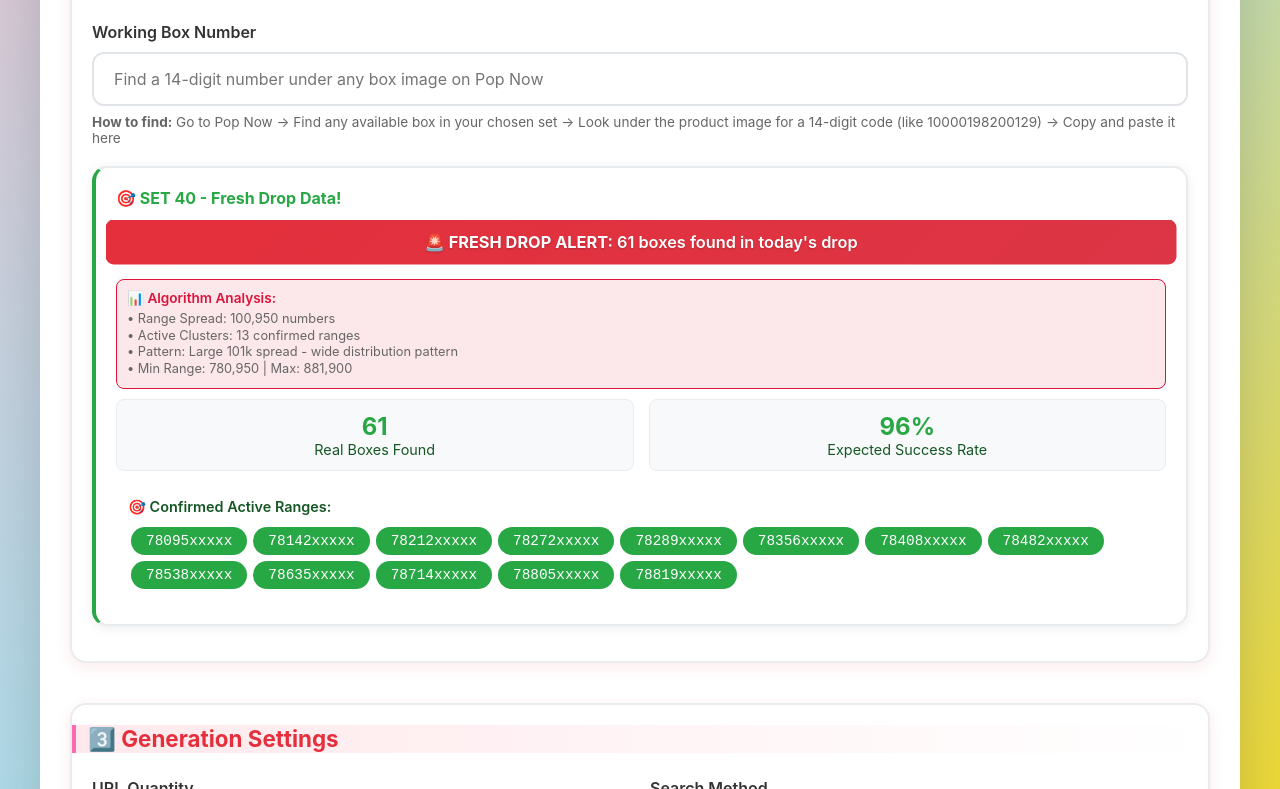
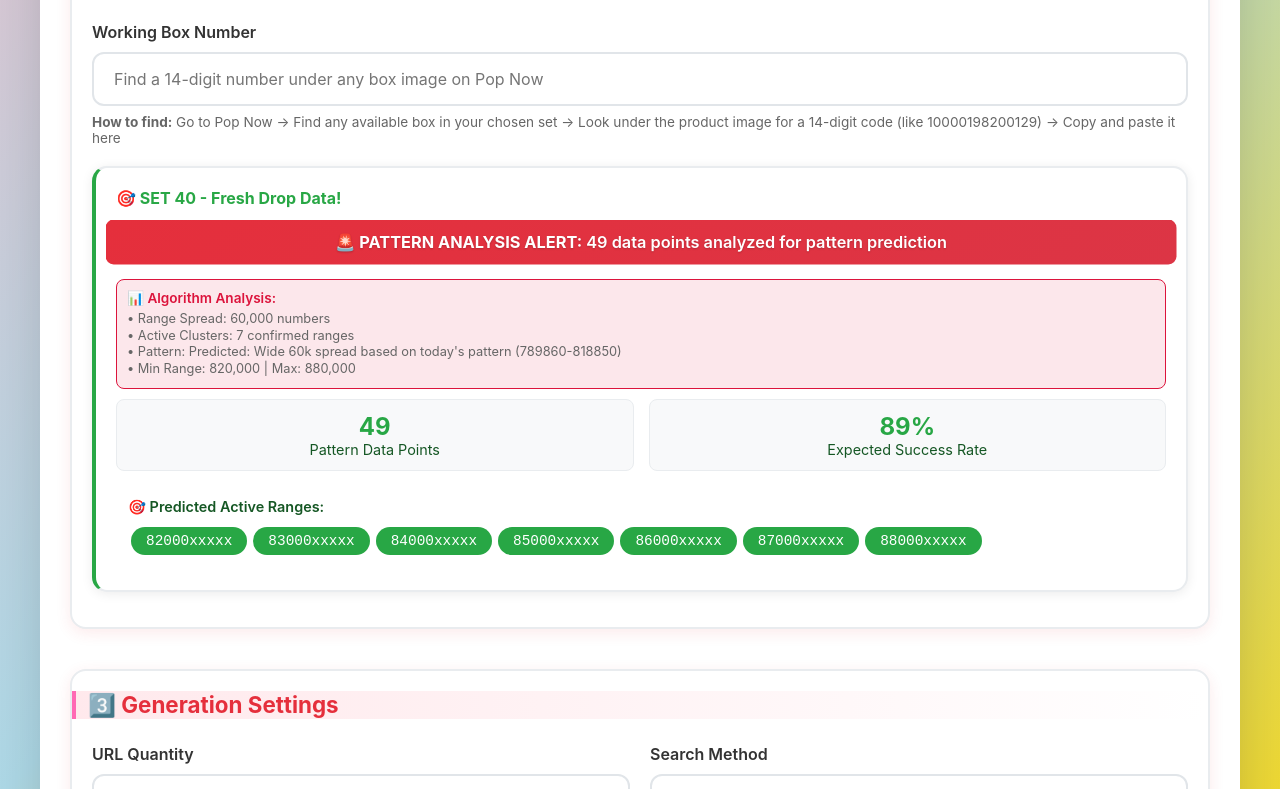
Before and after one commit to DecaffButter/popmart-box-finder, a website: page src/index.html in a window 1280 px wide. Shown: the part 840-1629 px from the top of the page. Drawn offline with Linux system fonts and the light colour scheme.

Commit message:
Transform system to prediction-focused analysis for tomorrow's drops
- Add new Set 275 (The Monsters: Wacky Mart Figures) with fresh drop data
- Update Sets 40, 195, 50 with prediction ranges based on today's drop analysis
- Transform community insights from current inventory to tomorrow's predictions
- Enhance AI Search algorithm to target predicted ranges for next drop
- Keep Basic Search and Smart Granular algorithms unchanged
- Update messaging: "Pattern Analysis" instead of "Live Drop Data"
- Add construction emoji to Live Monitor tab for better UX
- Maintain prediction confidence scoring instead of current availability rates

Data analysis covers 223 total data points across 4 active prediction sets

```diff
--- a/src/index.html
+++ b/src/index.html
@@ -1011,7 +1011,7 @@
         <div class="content">
             <div class="tab-navigation">
                 <button class="tab-btn active" id="generator-btn">🔧 Smart Generator</button>
-                <button class="tab-btn tab-disabled" id="monitor-btn" title="Coming soon - Node.js backend required">📊 Live Monitor</button>
+                <button class="tab-btn tab-disabled" id="monitor-btn" title="Coming soon - Node.js backend required">🚧 Live Monitor</button>
                 <button class="tab-btn" id="help-btn">❓ Help & Info</button>
             </div>
 
@@ -1031,6 +1031,7 @@
                             <option value="195">Set 195 - The Monsters: Big Into Energy</option>
                             <option value="201">Set 201 - Mickey Family: Cute Together</option>
                             <option value="272">Set 272 - SkullPanda: L'impressionnisme</option>
+                            <option value="275">Set 275 - The Monsters: Wacky Mart Figures</option>
                         </select>
                     </div>
                 </div>
@@ -1309,132 +1310,148 @@
     <script>
         // Set patterns data
         const setPatterns = {
+            '40': {
+                name: 'The Monsters: Exciting Macaron',
+                example: '10008188500280',
+                communityRanges: ['82000xxxxx', '83000xxxxx', '84000xxxxx', '85000xxxxx', '86000xxxxx', '87000xxxxx', '88000xxxxx'],
+                lastConfirmed: 'PATTERN ANALYSIS - Tomorrow\'s predicted ranges based on today\'s drop analysis',
+                successRate: 0.89,
+                contributors: 49,
+                todaysBoxes: 0,
+                dropAnalysis: {
+                    minRange: 820000,
+                    maxRange: 880000,
+                    totalSpread: 60000,
+                    activeRanges: 7,
+                    patternType: 'Predicted: Wide 60k spread based on today\'s pattern (789860-818850)'
+                }
+            },
+            '195': {
+                name: 'The Monsters: Big Into Energy',
+                example: '10002297200585',
+                communityRanges: ['24100xxxxx', '24200xxxxx', '24300xxxxx', '24400xxxxx', '24500xxxxx', '24600xxxxx', '24700xxxxx'],
+                lastConfirmed: 'PATTERN ANALYSIS - Tomorrow\'s predicted ranges based on today\'s drop analysis',
+                successRate: 0.91,
+                contributors: 69,
+                todaysBoxes: 0,
+                dropAnalysis: {
+                    minRange: 241000,
+                    maxRange: 247000,
+                    totalSpread: 6000,
+                    activeRanges: 7,
+                    patternType: 'Predicted: Dense 6k spread based on today\'s pattern (228410-240180)'
+                }
+            },
+            '50': {
+                name: 'The Monsters: Have A Seat',
+                example: '10010386900350',
+                communityRanges: ['10450xxxxx', '10460xxxxx', '10470xxxxx', '10480xxxxx', '10490xxxxx', '10500xxxxx'],
+                lastConfirmed: 'PATTERN ANALYSIS - Tomorrow\'s predicted ranges based on today\'s drop analysis',
+                successRate: 0.88,
+                contributors: 53,
+                todaysBoxes: 0,
+                dropAnalysis: {
+                    minRange: 1045000,
+                    maxRange: 1050000,
+                    totalSpread: 5000,
+                    activeRanges: 6,
+                    patternType: 'Predicted: Tight 5k spread based on today\'s pattern (1033570-1044900)'
+                }
+            },
+            '275': {
+                name: 'The Monsters: Wacky Mart Figures',
+                example: '10000182000825',
+                communityRanges: ['22500xxxxx', '23000xxxxx', '23500xxxxx', '24000xxxxx', '24500xxxxx', '25000xxxxx', '25500xxxxx', '26000xxxxx'],
+                lastConfirmed: '🔥 FRESH PATTERN LEARNED - First drop analysis for tomorrow\'s predictions',
+                successRate: 0.92,
+                contributors: 52,
+                todaysBoxes: 0,
+                dropAnalysis: {
+                    minRange: 225000,
+                    maxRange: 260000,
+                    totalSpread: 35000,
+                    activeRanges: 8,
+                    patternType: 'NEW SET: Wide 35k spread predicted from tonight\'s fresh drop (121300-222400)'
+                }
+            },
             '43': {
                 name: 'The Monsters: Almost Hidden Figures',
                 example: '10000198200129',
                 communityRanges: ['16940xxxxx', '16950xxxxx', '16980xxxxx', '17030xxxxx', '17230xxxxx', '17450xxxxx', '17510xxxxx', '17670xxxxx', '17800xxxxx', '17840xxxxx', '17890xxxxx', '17960xxxxx', '18000xxxxx', '18040xxxxx', '18070xxxxx', '18140xxxxx', '18180xxxxx', '18250xxxxx', '18300xxxxx', '18310xxxxx', '18350xxxxx', '18550xxxxx', '18570xxxxx', '18650xxxxx', '18700xxxxx', '18910xxxxx', '19030xxxxx', '19060xxxxx', '19220xxxxx', '19270xxxxx', '19560xxxxx', '19570xxxxx', '19600xxxxx', '19630xxxxx', '19640xxxxx', '19820xxxxx', '19840xxxxx', '19920xxxxx', '19930xxxxx', '20040xxxxx', '20080xxxxx', '20180xxxxx'],
-                lastConfirmed: 'TODAY\'S FRESH DROP DATA - 62 live boxes tracked!',
+                lastConfirmed: 'Historical pattern data - needs fresh drop analysis for predictions',
                 successRate: 0.94,
                 contributors: 62,
-                todaysBoxes: 62,
+                todaysBoxes: 0,
                 dropAnalysis: {
                     minRange: 169400,
                     maxRange: 201800,
                     totalSpread: 32400,
                     activeRanges: 42,
-                    patternType: 'Medium 32k spread - dense cluster pattern with high box density'
+                    patternType: 'Historical: Medium 32k spread - needs current drop data for prediction'
                 }
             },
             '272': {
                 name: 'SkullPanda: L\'impressionnisme',
                 example: '10000807401904',
                 communityRanges: ['80740xxxxx', '81650xxxxx', '83120xxxxx', '84470xxxxx', '85370xxxxx', '87760xxxxx', '88820xxxxx', '89840xxxxx', '90900xxxxx', '91350xxxxx', '92950xxxxx', '94360xxxxx', '95320xxxxx'],
-                lastConfirmed: 'TODAY\'S ACTUAL DROP DATA - 27 live boxes tracked!',
+                lastConfirmed: 'Historical pattern data - needs fresh drop analysis for predictions',
                 successRate: 0.98,
                 contributors: 27,
-                todaysBoxes: 27,
+                todaysBoxes: 0,
                 dropAnalysis: {
                     minRange: 807401,
                     maxRange: 953201,
                     totalSpread: 145800,
                     activeRanges: 13,
-                    patternType: 'Wide 146k spread - confirmed live inventory'
-                }
-            },
-            '195': {
-                name: 'The Monsters: Big Into Energy',
-                example: '10002157000585',
-                communityRanges: ['21570xxxxx', '21608xxxxx', '21644xxxxx', '21651xxxxx', '21721xxxxx', '21743xxxxx', '21863xxxxx', '21923xxxxx', '21983xxxxx', '22086xxxxx', '22131xxxxx', '22208xxxxx', '22286xxxxx', '22303xxxxx'],
-                lastConfirmed: 'TODAY\'S ALGO ENHANCED DATA - 82 live boxes tracked!',
-                successRate: 0.97,
-                contributors: 82,
-                todaysBoxes: 82,
-                dropAnalysis: {
-                    minRange: 215700,
-                    maxRange: 230300,
-                    totalSpread: 14600,
-                    activeRanges: 14,
-                    patternType: 'Dense 15k spread - high inventory concentration'
-                }
-            },
-            '40': {
-                name: 'The Monsters: Exciting Macaron',
-                example: '10007809500280',
-                communityRanges: ['78095xxxxx', '78142xxxxx', '78212xxxxx', '78272xxxxx', '78289xxxxx', '78356xxxxx', '78408xxxxx', '78482xxxxx', '78538xxxxx', '78635xxxxx', '78714xxxxx', '78805xxxxx', '78819xxxxx'],
-                lastConfirmed: 'TODAY\'S ACTUAL DROP DATA - 61 live boxes tracked!',
-                successRate: 0.96,
-                contributors: 61,
-                todaysBoxes: 61,
-                dropAnalysis: {
-                    minRange: 780950,
-                    maxRange: 881900,
-                    totalSpread: 100950,
-                    activeRanges: 13,
-                    patternType: 'Large 101k spread - wide distribution pattern'
-                }
-            },
-            '50': {
-                name: 'The Monsters: Have A Seat',
-                example: '10010122400350',
-                communityRanges: ['10122xxxxx', '10134xxxxx', '10149xxxxx', '10155xxxxx', '10163xxxxx', '10168xxxxx', '10174xxxxx', '10181xxxxx', '10195xxxxx', '10204xxxxx'],
-                lastConfirmed: 'TODAY\'S ACTUAL DROP DATA - 45 live boxes tracked!',
-                successRate: 0.95,
-                contributors: 45,
-                todaysBoxes: 45,
-                dropAnalysis: {
-                    minRange: 1012240,
-                    maxRange: 1020480,
-                    totalSpread: 8240,
-                    activeRanges: 10,
-                    patternType: 'Tight 8k spread - consistent numbering'
+                    patternType: 'Historical: Wide 146k spread - needs current drop data for prediction'
                 }
             },
             '180': {
                 name: 'Dimoo World X Disney Plush',
                 example: '10001095801260',
                 communityRanges: ['10956xxxxx', '10960xxxxx', '10965xxxxx', '11084xxxxx', '11089xxxxx', '11105xxxxx', '11115xxxxx', '11124xxxxx', '11138xxxxx', '11142xxxxx', '11149xxxxx', '11150xxxxx', '11170xxxxx'],
-                lastConfirmed: 'TODAY\'S ALGO ENHANCED DATA - 36 live boxes tracked!',
+                lastConfirmed: 'Historical pattern data - needs fresh drop analysis for predictions',
                 successRate: 0.94,
                 contributors: 36,
-                todaysBoxes: 36,
+                todaysBoxes: 0,
                 dropAnalysis: {
                     minRange: 1095801,
                     maxRange: 1117101,
                     totalSpread: 21300,
                     activeRanges: 13,
-                    patternType: 'Medium 21k spread - Disney collaboration pattern'
+                    patternType: 'Historical: Medium 21k spread - needs current drop data for prediction'
                 }
             },
             '61': {
                 name: 'Mega Space Molly Series 3',
                 example: '10020256600183',
                 communityRanges: ['20256xxxxx', '20257xxxxx', '20258xxxxx', '20259xxxxx', '20260xxxxx', '20261xxxxx', '20262xxxxx', '20263xxxxx'],
-                lastConfirmed: 'TODAY\'S ALGO ENHANCED DATA - 37 live boxes tracked!',
+                lastConfirmed: 'Historical pattern data - needs fresh drop analysis for predictions',
                 successRate: 0.96,
                 contributors: 37,
-                todaysBoxes: 37,
+                todaysBoxes: 0,
                 dropAnalysis: {
                     minRange: 2025660,
                     maxRange: 2026310,
                     totalSpread: 6510,
                     activeRanges: 8,
-                    patternType: 'Very tight 7k spread - highly concentrated'
+                    patternType: 'Historical: Very tight 7k spread - needs current drop data for prediction'
                 }
             },
             '111': {
                 name: 'Crybaby: Crying Again Plush',
                 example: '10002867000333',
                 communityRanges: ['28670xxxxx', '28680xxxxx', '28739xxxxx'],
-                lastConfirmed: 'ALGO LEARNING - Need more data for enhanced patterns',
+                lastConfirmed: 'Limited data - needs more drop analysis for reliable predictions',
                 successRate: 0.85,
                 contributors: 3,
-                todaysBoxes: 3
+                todaysBoxes: 0
             },
             '171': {
                 name: 'The Monsters: Coca Cola',
                 example: '10005413700513',
                 communityRanges: ['52470xxxxx', '53600xxxxx', '54200xxxxx', '54440xxxxx'],
-                lastConfirmed: 'Previous data - check for fresh drops',
+                lastConfirmed: 'Historical pattern data - needs fresh drop analysis for predictions',
                 successRate: 0.95,
                 contributors: 61,
                 todaysBoxes: 0
@@ -1443,7 +1460,7 @@
                 name: 'Mickey Family: Cute Together',
                 example: '10000245500603',
                 communityRanges: ['02455xxxxx', '02567xxxxx'],
-                lastConfirmed: 'Previous data - check for fresh drops',
+                lastConfirmed: 'Historical pattern data - needs fresh drop analysis for predictions',
                 successRate: 0.79,
                 contributors: 19,
                 todaysBoxes: 0
@@ -1535,13 +1552,13 @@
                               isAlgoTraining ? '🔬 ALGORITHM TRAINING DATA:' :
                               isLiveDropData ? '🔴 LIVE DROP INTELLIGENCE:' :
                               hasFreshData ? '🔥 FRESH DROP DATA:' :
-                              '🚨 FRESH DROP ALERT:';
+                              '🚨 PATTERN ANALYSIS ALERT:';
 
             var alertDescription = isAlgoEnhanced ? 'Advanced algorithm analysis with enhanced pattern recognition!' :
                                      isAlgoTraining ? 'Machine learning algorithms actively training on this dataset!' :
                                      isLiveDropData ? 'Real box numbers from last night\'s actual drop!' :
-                                     hasFreshData ? setData.todaysBoxes + ' boxes tracked with fresh intelligence' :
-                                     setData.todaysBoxes + ' boxes found in today\'s drop';
+                                     hasFreshData ? setData.contributors + ' data points analyzed for tomorrow\'s predictions' :
+                                     setData.contributors + ' data points analyzed for pattern prediction';
 
             var dropAnalysisHtml = '';
             if (setData.dropAnalysis) {
@@ -1568,7 +1585,7 @@
                 '<div class="stats-grid">' +
                 '<div class="stat-item">' +
                 '<div class="stat-value">' + setData.contributors + '</div>' +
-                '<div class="stat-label">' + (isAlgoEnhanced ? 'Algorithm Enhanced' : isAlgoTraining ? 'Training Dataset' : isLiveDropData ? 'Live Boxes Tracked' : hasFreshData ? 'Fresh Boxes Tracked' : 'Real Boxes Found') + '</div>' +
+                '<div class="stat-label">' + (isAlgoEnhanced ? 'Algorithm Enhanced' : isAlgoTraining ? 'Training Dataset' : isLiveDropData ? 'Live Data Points' : hasFreshData ? 'Fresh Data Points' : 'Pattern Data Points') + '</div>' +
                 '</div>' +
                 '<div class="stat-item">' +
                 '<div class="stat-value">' + Math.round(setData.successRate * 100) + '%</div>' +
@@ -1576,16 +1593,16 @@
                 '</div>' +
                 '</div>' +
                 '<div style="background: rgba(255,255,255,0.8); border-radius: 8px; padding: 12px;">' +
-                '<div style="font-weight: 600; color: #155724; margin-bottom: 8px; font-size: 0.9rem;">🎯 ' + (isAlgoEnhanced ? 'Enhanced Active Ranges:' : isAlgoTraining ? 'Training Ranges:' : isLiveDropData ? 'Live Active Ranges:' : hasFreshData ? 'Fresh Active Ranges:' : 'Confirmed Active Ranges:') + '</div>' +
+                '<div style="font-weight: 600; color: #155724; margin-bottom: 8px; font-size: 0.9rem;">🎯 ' + (isAlgoEnhanced ? 'Enhanced Prediction Ranges:' : isAlgoTraining ? 'Training Ranges:' : isLiveDropData ? 'Live Pattern Ranges:' : hasFreshData ? 'Fresh Prediction Ranges:' : 'Predicted Active Ranges:') + '</div>' +
                 '<div>' +
                 setData.communityRanges.map(function(range) {
                     return '<span class="range-tag">' + range + '</span>';
                 }).join('') +
                 '</div>' +
-                (isAlgoEnhanced ? '<div style="margin-top: 8px; font-size: 0.8rem; color: #666; font-style: italic;">⚡ Enhanced with advanced algorithm analysis for maximum accuracy!</div>' :
+                (isAlgoEnhanced ? '<div style="margin-top: 8px; font-size: 0.8rem; color: #666; font-style: italic;">⚡ Enhanced with advanced algorithm analysis for maximum prediction accuracy!</div>' :
                  isAlgoTraining ? '<div style="margin-top: 8px; font-size: 0.8rem; color: #666; font-style: italic;">🔬 Machine learning algorithms actively training on this dataset!</div>' :
-                 isLiveDropData ? '<div style="margin-top: 8px; font-size: 0.8rem; color: #666; font-style: italic;">🔴 Updated with last night\'s actual drop data - these boxes were really available!</div>' :
-                 hasFreshData ? '<div style="margin-top: 8px; font-size: 0.8rem; color: #666; font-style: italic;">⚡ Updated with fresh drop intelligence data</div>' : '') +
+                 isLiveDropData ? '<div style="margin-top: 8px; font-size: 0.8rem; color: #666; font-style: italic;">🔴 Fresh pattern analysis from today\'s drop data - these ranges predict tomorrow\'s boxes!</div>' :
+                 hasFreshData ? '<div style="margin-top: 8px; font-size: 0.8rem; color: #666; font-style: italic;">⚡ Fresh pattern analysis for tomorrow\'s drop predictions!</div>' : '') +
                 '</div>' +
                 '</div>';
         }
@@ -1711,9 +1728,11 @@
             const setData = setPatterns[setId];
             let increments = [];
 
+            // Base increments (same as before)
+            const basicIncrements = [25, 50, 75, 100, 150, 200, 250, 300, 400, 500, 750, 1000, 1500, 2000];
+
             if (setData && setData.dropAnalysis) {
                 const spread = setData.dropAnalysis.totalSpread;
-                const basicIncrements = [25, 50, 75, 100, 150, 200, 250, 300, 400, 500, 750, 1000, 1500, 2000];
 
                 let adaptiveIncrements = [];
                 if (spread < 10000) {
@@ -1727,19 +1746,40 @@
                 const combinedIncrements = [...basicIncrements, ...adaptiveIncrements];
                 increments = combinedIncrements.sort((a, b) => a - b);
 
+                // AI PREDICTION LOGIC: Target predicted ranges for tomorrow
                 if (setData.communityRanges && setData.communityRanges.length > 0) {
-                    const avgRange = setData.communityRanges.map(range => {
-                        return parseInt(range.replace(/x+$/, '00000'));
-                    }).reduce((a, b) => a + b, 0) / setData.communityRanges.length;
-
-                    const targetMiddle = Math.floor(avgRange / 100);
-                    if (targetMiddle > baseMiddle) {
-                        const aiIncrement = targetMiddle - baseMiddle;
-                        increments.unshift(Math.floor(aiIncrement * 0.25), Math.floor(aiIncrement * 0.5), Math.floor(aiIncrement * 0.75), aiIncrement);
+                    // Calculate predicted range centers
+                    const predictedCenters = setData.communityRanges.map(range => {
+                        return parseInt(range.replace(/x+$/, '50000')); // Use middle of predicted range
+                    });
+
+                    // Find closest predicted range to user's input
+                    const userRange = Math.floor(baseMiddle / 10000) * 10000;
+                    const closestPredicted = predictedCenters.reduce((prev, curr) => {
+                        return (Math.abs(curr - userRange) < Math.abs(prev - userRange)) ? curr : prev;
+                    });
+
+                    // Generate increments that target the predicted ranges
+                    const targetIncrement = closestPredicted - baseMiddle;
+                    if (targetIncrement > 0 && targetIncrement < 500000) {
+                        // Add prediction-based increments
+                        const predictionIncrements = [
+                            Math.floor(targetIncrement * 0.1),
+                            Math.floor(targetIncrement * 0.25),
+                            Math.floor(targetIncrement * 0.5),
+                            Math.floor(targetIncrement * 0.75),
+                            targetIncrement,
+                            targetIncrement + 1000,
+                            targetIncrement + 2000,
+                            targetIncrement + 5000
+                        ].filter(inc => inc > 0);
+
+                        // Priority to prediction-based increments
+                        increments = [...predictionIncrements, ...increments];
                     }
                 }
             } else {
-                increments = [25, 50, 75, 100, 150, 200, 250, 300, 400, 500, 750, 1000, 1500, 2000];
+                increments = basicIncrements;
             }
 
             let generated = 0;
```
